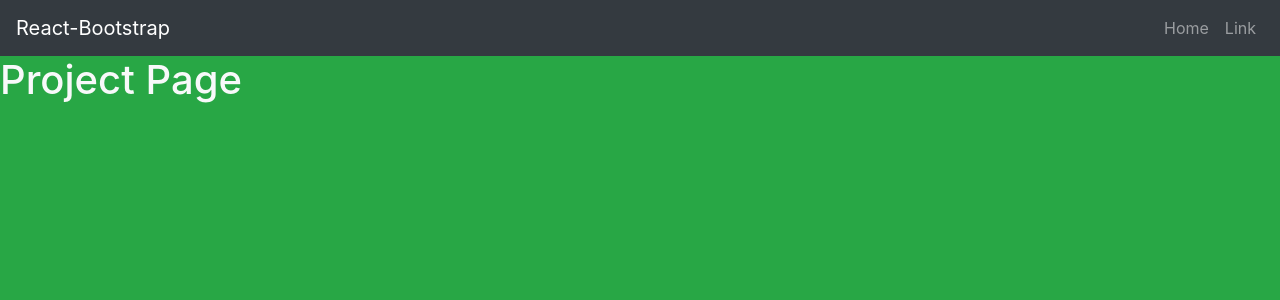
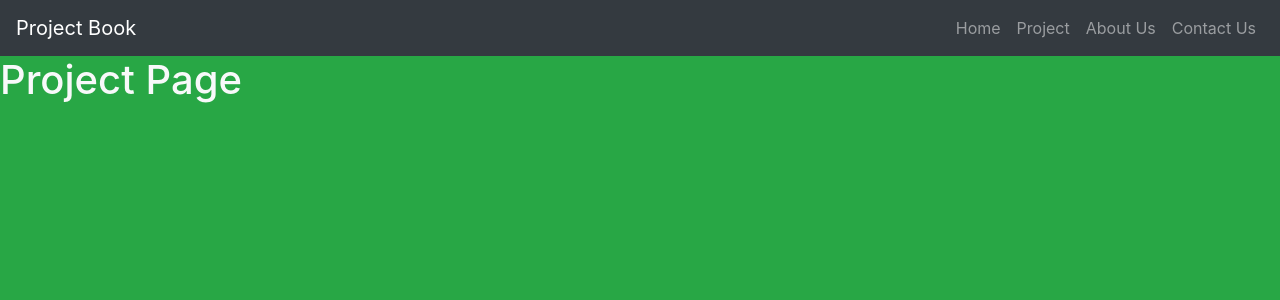
Before and after one commit to cg-201/react-app-demo5, a React (Create React App) app: page /project in a window 1280 px wide. Shown: the top 300 px of the page. Built offline with nearby package versions, Linux system fonts and the light colour scheme.

Commit message:
navigation continues.

```diff
--- a/src/common/AppNavBar.js
+++ b/src/common/AppNavBar.js
@@ -10,12 +10,14 @@ import {
 export function AppNavBar() {
   return (
     <Navbar bg="dark" variant="dark" expand="lg">
-      <Navbar.Brand href="#home">React-Bootstrap</Navbar.Brand>
+      <Navbar.Brand href="#home">Project Book</Navbar.Brand>
       <Navbar.Toggle aria-controls="basic-navbar-nav" />
       <Navbar.Collapse id="basic-navbar-nav">
         <Nav className="ml-auto">
           <Nav.Link href="#home">Home</Nav.Link>
-          <Nav.Link href="#link">Link</Nav.Link>
+          <Nav.Link href="#link">Project</Nav.Link>
+          <Nav.Link href="#link">About Us</Nav.Link>
+          <Nav.Link href="#link">Contact Us</Nav.Link>
         </Nav>
       </Navbar.Collapse>
     </Navbar>
```
